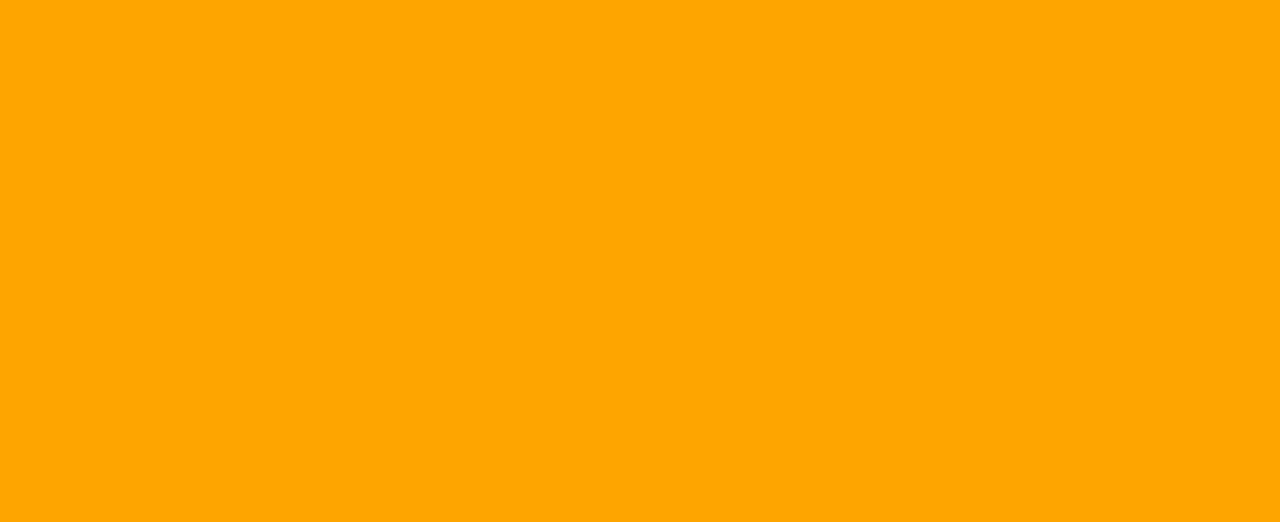
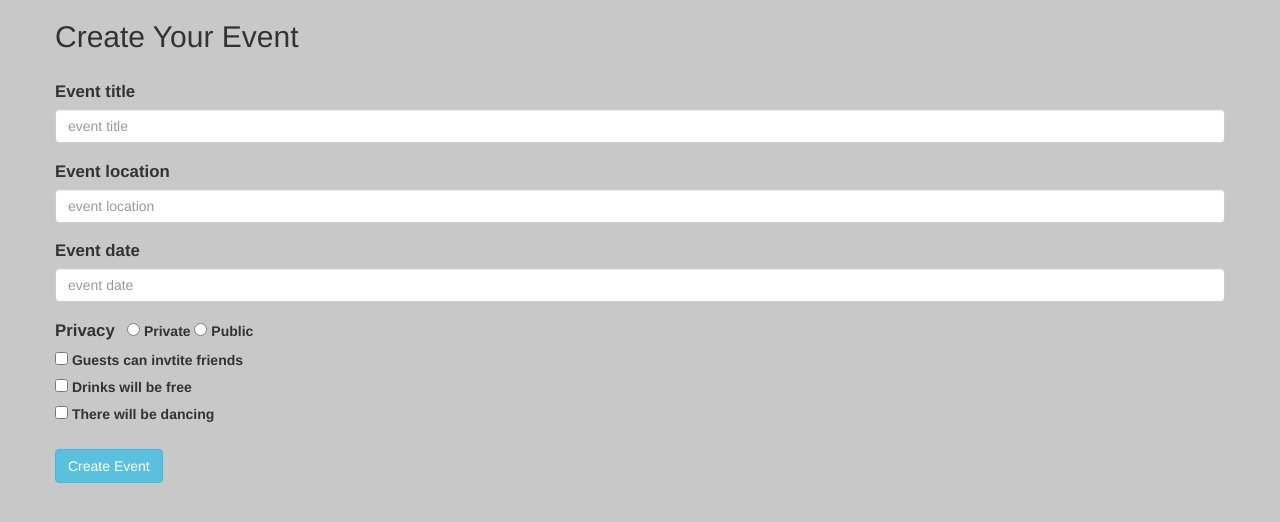
Before and after one commit to Viteen/kv_scaffold, a plain HTML site: page index.html in a window 1280 px wide. Drawn offline with Linux system fonts and the light colour scheme.

Commit message:
Sat 8:30

```diff
--- a/index.html
+++ b/index.html
@@ -1,7 +1,7 @@
 <!doctype html>
 <html>
 <head>
-    <title>Awesome Site Title</title>
+    <title>Pool Night</title>
     <meta name="viewport" content="width=device-width, initial-scale=1.0">
     <meta charset="utf-8">
     <!-- <link rel="stylesheet" type="text/css" href="reset.css"> -->
@@ -9,6 +9,39 @@
     <link rel="stylesheet" type="text/css" href="screen.css">
 </head>
 <body>
+<form action="">
+<div class="container">
+	<div class="row">
+		<h2>Create Your Event</h2>
+		<fieldset>
+			<label class="event-primary">Event title</label>
+			<input type="text" class="form-control" placeholder="event title" />
+
+			<label class="event-primary">Event location</label>
+			<input type="text" class="form-control" placeholder="event location" />
+
+			<label class="event-primary">Event date</label>
+			<input type="text" class="form-control" placeholder="event date" />
+
+			<label class="event-primary">Privacy</label>
+			<label><input type="radio" name="privacy" value="private"> Private</label>
+			<label><input type="radio" name="privacy" value="public"> Public</label>
+			<br>
+
+			<label><input type="checkbox" name="guests-can-invite-friends" value="yes"> Guests can invtite friends</label>
+			<br>
+
+			<label><input type="checkbox" name="drinks-will-be-free" value="yes"> Drinks will be free</label>
+			<br>
+
+			<label><input type="checkbox" name="there-will-be-dancing" value="yes"> There will be dancing</label>
+		</fieldset>
+		<br>
+		<fieldset>
+			<button class="btn btn-info" type="submit"> Create Event</button>
+</form>
+	</div>
+</div>
 
 </body>
 </html>
--- a/screen.css
+++ b/screen.css
@@ -7,10 +7,17 @@
 
 body {
     background: pink;
+
+}
+
+.event-primary {
+	margin-top: 1em;
+	margin-right: .5em;
+	font-size: 1.2em;
 }
 
 @media screen and (min-width: 800px) {
     body {
-        background: orange;
+        background: #C8C8C8;
     }
 }
```
